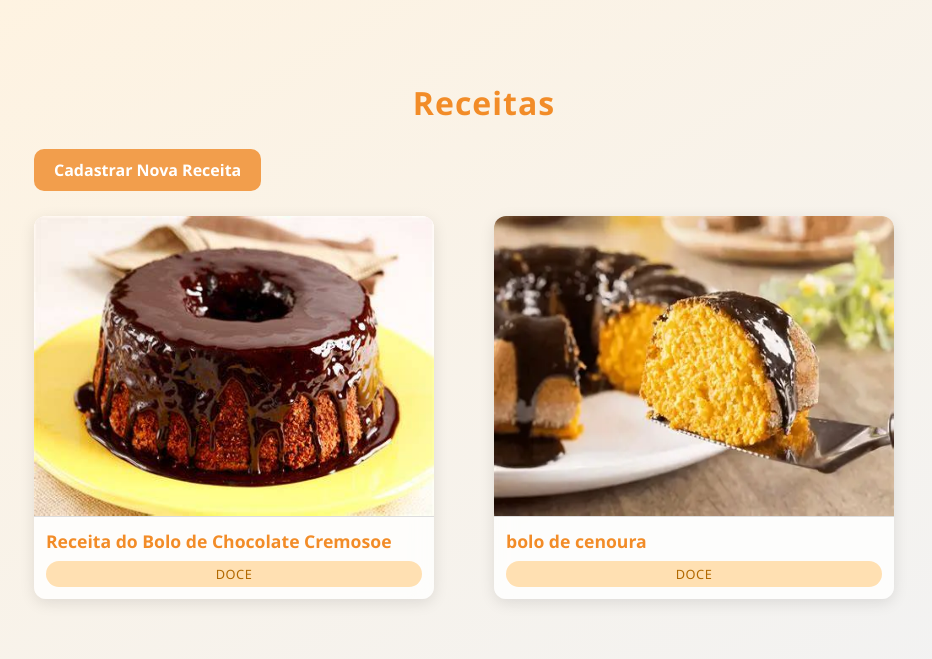
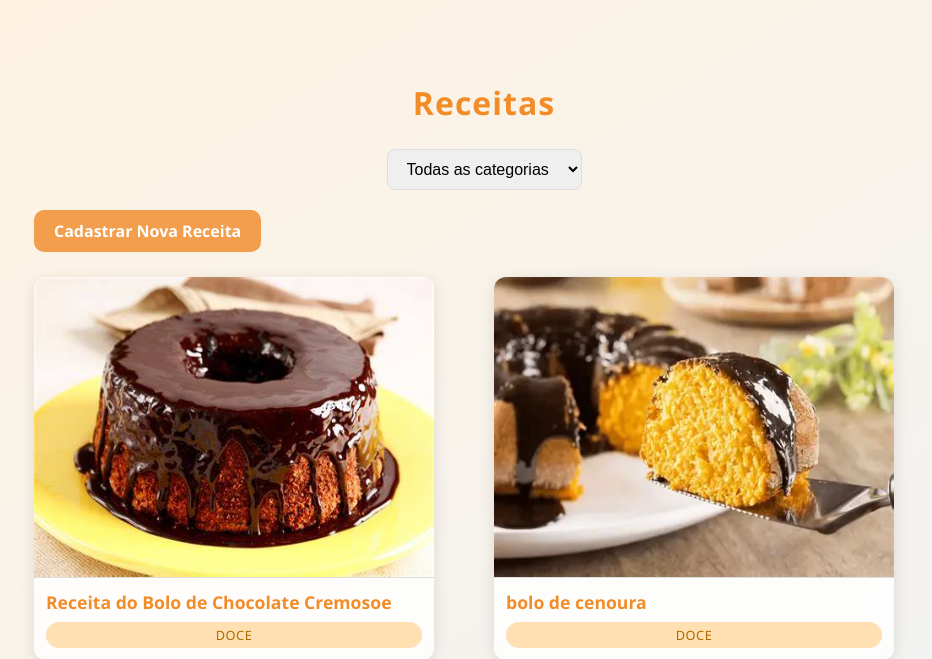
Before and after one commit to LEILE46/receitas-de-cozinha, a Django app: page / in a window 1280 px wide. Shown: the top 659 px of the page, without its empty margins (156-1088 px from the left). Run offline with Django 5.2, Linux system fonts and the light colour scheme; data comes from the database, SQL or seed files in the repository.

Commit message:
resolves: #4 filtro de categorias

```diff
--- a/receitas/templates/lista.html
+++ b/receitas/templates/lista.html
@@ -104,10 +104,39 @@ h1 {
     letter-spacing: 0.5px;
     text-align: center;
 }
+.filtro-categoria {
+    margin-bottom: 20px;
+    text-align: center;
+}
+
+.filtro-categoria select {
+    padding: 10px 15px;
+    border-radius: 8px;
+    border: 1px solid #ddd;
+    font-size: 1rem;
+    transition: border 0.3s, box-shadow 0.3s;
+}
+
+.filtro-categoria select:focus {
+    border-color: #f29e4c;
+    box-shadow: 0 0 5px rgba(242, 158, 76, 0.5);
+    outline: none;
+}
 </style>
 
 <div class="container">
     <h1>Receitas</h1>
+
+    <!-- Filtro por Categoria -->
+    <form method="get" class="filtro-categoria">
+        <select name="categoria" onchange="this.form.submit()">
+            <option value="">Todas as categorias</option>
+            {% for cat in categorias %}
+            <option value="{{ cat }}" {% if request.GET.categoria == cat %}selected{% endif %}>{{ cat }}</option>
+            {% endfor %}
+        </select>
+    </form>
+
     <a href="{% url 'receitas:nova' %}" class="button-nova">Cadastrar Nova Receita</a>
 
     <div class="card-grid">
--- a/receitas/views.py
+++ b/receitas/views.py
@@ -3,8 +3,19 @@ from .models import Receita
 from .forms import ReceitaForm
 
 def listar_receitas(request):
-    receitas = Receita.objects.all()
-    return render(request, 'lista.html', {'receitas': receitas})
+    categoria = request.GET.get('categoria')
+    if categoria:
+        receitas = Receita.objects.filter(categoria=categoria)
+    else:
+        receitas = Receita.objects.all()
+
+    categorias = Receita.objects.values_list('categoria', flat=True).distinct()
+
+    context = {
+        'receitas': receitas,
+        'categorias': categorias
+    }
+    return render(request, 'lista.html', context)
 
 def detalhe_receita(request, id):
     receita = get_object_or_404(Receita, id=id)
```
